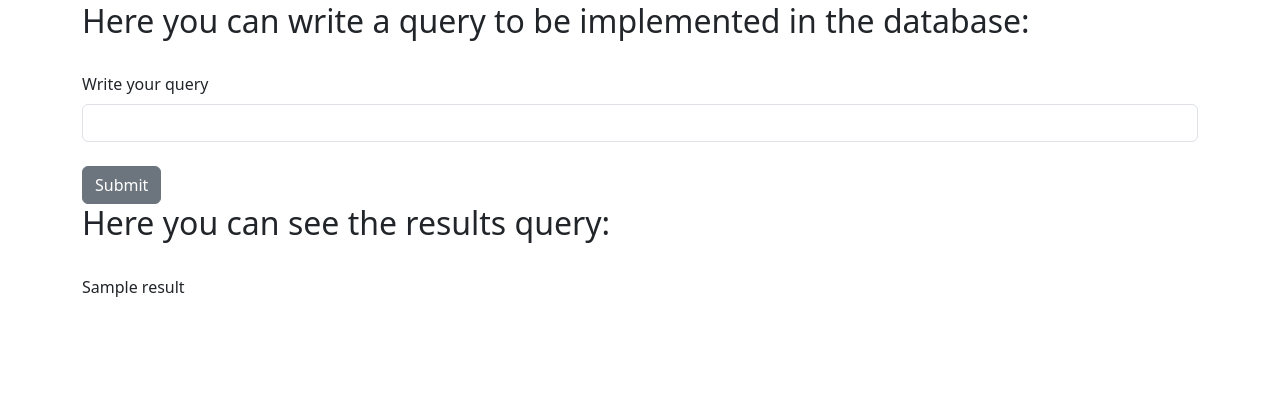
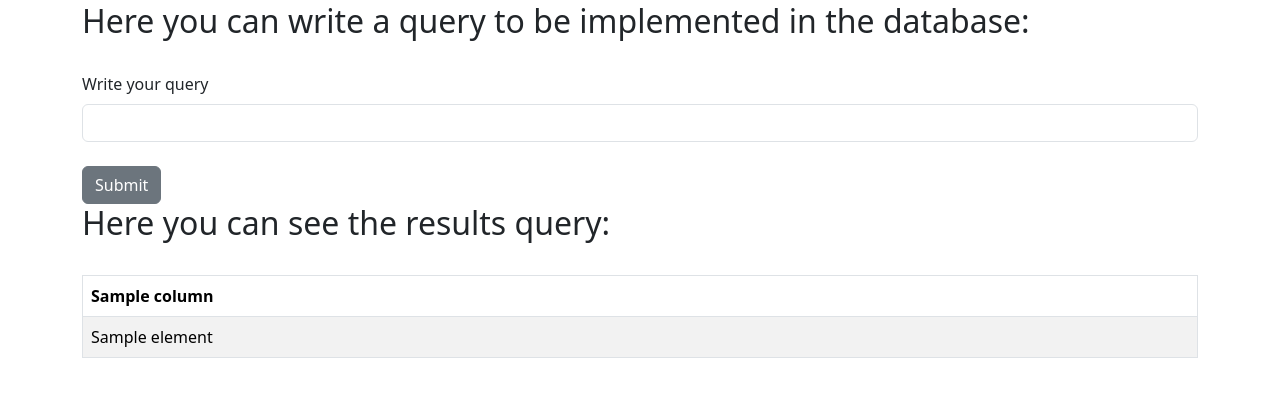
Before and after one commit to bugarin10/rd278-w6-MySQL, a Flask app: template project/src/templates/query.html in a window 1280 px wide. Shown: the part 79-476 px from the top of the page. Run offline with Flask 3, Linux system fonts and the light colour scheme; the template is opened without the code that fills it: values that come from a table or form of the project are taken from there, most other values are stand-ins (such as "Sample title", 1, 10 or a date in 2020).

Commit message:
improving table

```diff
--- a/project/src/app.py
+++ b/project/src/app.py
@@ -30,7 +30,7 @@ def doing_query(query_by_user):
 
         # for row in results:
         #    print(row)
-        print(columns)
+        # print(columns)
         cursor.close()
         cnx.close()
         return results, columns, n_columns
--- a/project/src/templates/query.html
+++ b/project/src/templates/query.html
@@ -20,9 +20,25 @@
 <br/>
 
 {% if results is not none %}
+<table class="table table-hover table-bordered table-striped">
+    <thead>
+    <tr>
+    {% for column in columns%}
+    <th scope="col">{{column}}</th>
+    {%endfor%}
+    </tr>
+    </thead>
+
+    <tbody>
     {%for result in results%}
-        {{result}}<br/>
+    <tr>
+        {%for element in result%}
+            <td>{{element}}</td>
+        {%endfor%}
+    </tr>
     {%endfor%}
+    </tbody>
+</table>
 {% else %}
     NONE
 {% endif %}
```
